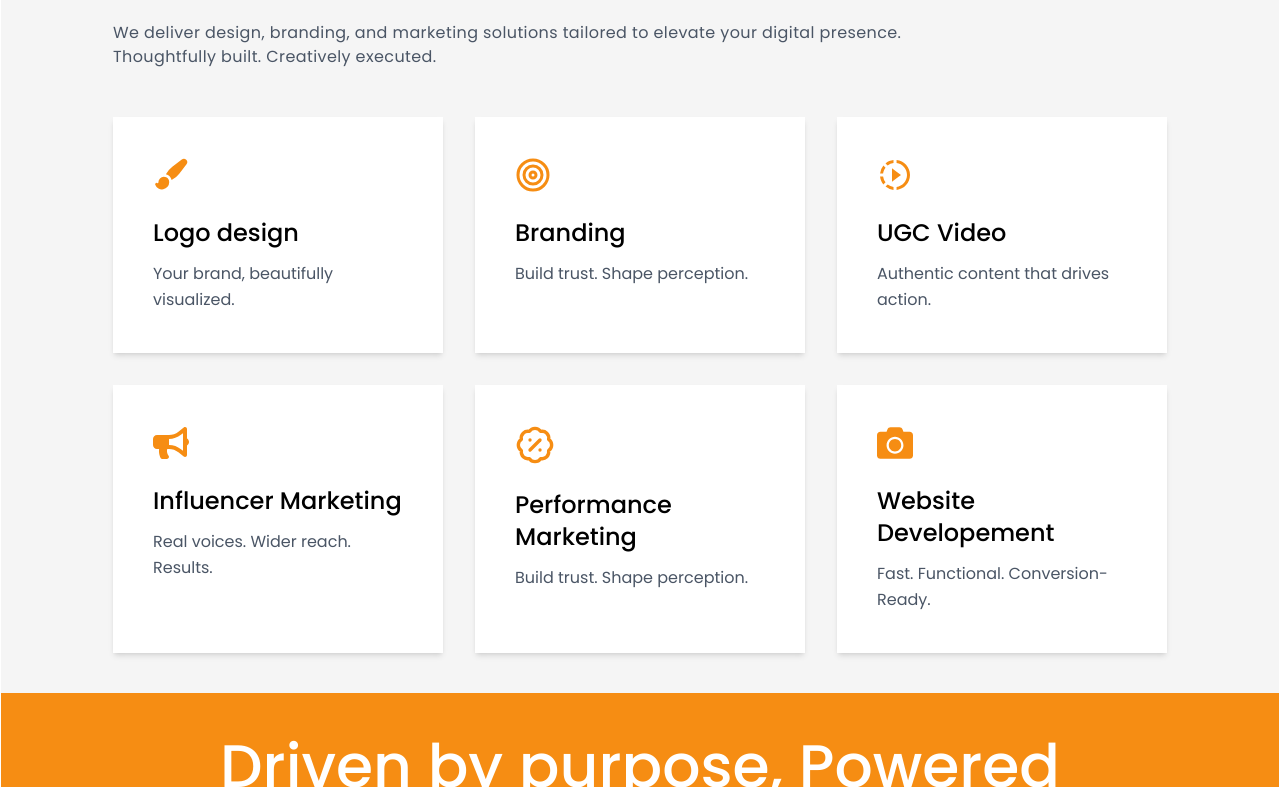
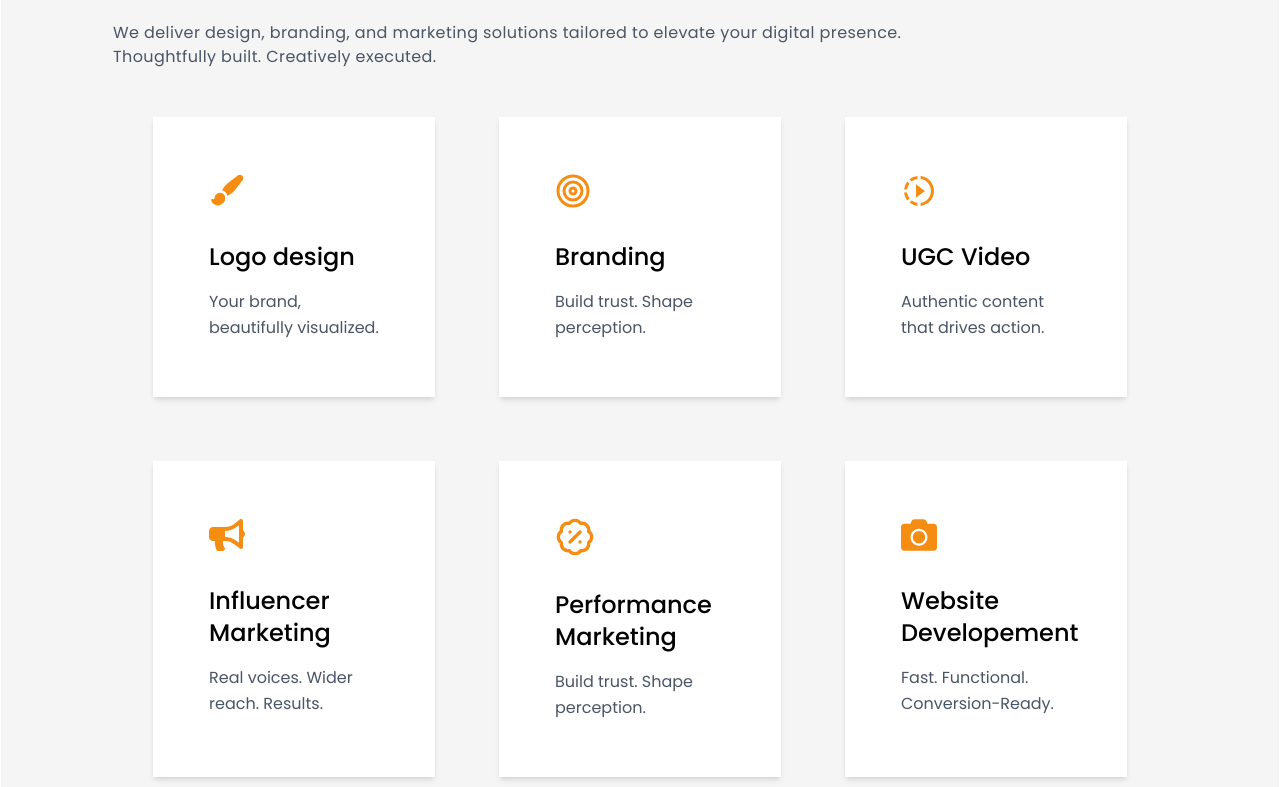
Before and after one commit to Code-X-Novas/winz-infotech-website, a React (Vite) app: page / in a window 1280 px wide. Shown: the part 873-1660 px from the top of the page. Built offline with nearby package versions, Linux system fonts and the light colour scheme; a web font is replaced by a local one.

Commit message:
Increased padding gap whereever it's necessar

```diff
--- a/src/pages/Home.jsx
+++ b/src/pages/Home.jsx
@@ -373,7 +373,7 @@ const Home = () => {
                 </div>
 
                 {/* Card */}
-                <div className="grid grid-cols-1 md:grid-cols-2 lg:grid-cols-3 gap-6 lg:gap-8">
+                <div className="grid grid-cols-1 md:grid-cols-2 lg:grid-cols-3 gap-6 lg:gap-16 lg:px-10">
                     {services.map((service, index) => (
                         <motion.div
                             key={index}
@@ -381,10 +381,10 @@ const Home = () => {
                             whileInView={{ opacity: 1, y: 0 }}
                             transition={{ duration: 0.4, delay: index * 0.1 }}
                             viewport={{ once: true }}
-                            className="bg-white p-8 lg:p-10 shadow-md hover:shadow-lg transition-shadow duration-300 flex flex-col"
+                            className="bg-white p-8 lg:p-12 xl:p-14 shadow-md hover:shadow-lg transition-shadow duration-300 flex flex-col"
                         >
-                            <div className="mb-6 flex justify-start">{service.icon}</div>
-                            <h3 className="text-xl lg:text-2xl font-medium mb-3">{service.title}</h3>
+                            <div className="mb-8 flex justify-start">{service.icon}</div>
+                            <h3 className="text-xl lg:text-2xl font-medium mb-4">{service.title}</h3>
                             <p className="text-gray-600 text-sm lg:text-base leading-relaxed">{service.desc}</p>
                         </motion.div>
                     ))}
@@ -517,7 +517,7 @@ const Home = () => {
             {/* Clients Who Trust Us */}
             <section className="w-full bg-[#f5f5f5] py-10">
                 {/* heading */}
-                <div className="lg:px-20 xl:px-28 px-8">
+                <div className="lg:px-20 xl:px-28 px-6">
                     <h2 className="xl:text-5xl md:text-4xl text-3xl font-medium">
                         <span className="text-[#F68D13]">Clients</span> Who Trust Us
                     </h2>
@@ -566,22 +566,22 @@ const Home = () => {
                         onSwiper={(swiper) => (swiperRef.current = swiper)}
                         breakpoints={{
                             0: {
-                                spaceBetween: 15,     // mobile
+                                spaceBetween: 10,     // mobile
                                 slidesPerView: 2,    // mobile shows 2 videos
                                 centeredSlides: false,
                             },
                             768: {
-                                spaceBetween: 20,     // tablet
+                                spaceBetween: 12,     // tablet
                                 slidesPerView: 3,    // tablet shows 3 videos
                                 centeredSlides: true,
                             },
                             1024: {
-                                spaceBetween: 20,
+                                spaceBetween: 8,
                                 slidesPerView: 3,   // laptop and up
                                 centeredSlides: true,
                             },
                             1280: {
-                                spaceBetween: 20,
+                                spaceBetween: 2,
                                 slidesPerView: 5,   // desktop shows 5 videos
                                 centeredSlides: true,
                             },
--- a/src/pages/swiper.css
+++ b/src/pages/swiper.css
@@ -70,7 +70,7 @@
 @media (min-width: 1024px) {
     .portrait-card-container {
         aspect-ratio: 9/16;
-        max-height: 85vh;
+        max-height: 105vh;
     }
 }
 
@@ -78,7 +78,14 @@
 @media (min-width: 1440px) {
     .portrait-card-container {
         aspect-ratio: 9/16;
-        max-height: 90vh;
+        max-height: 110vh;
+    }
+}
+
+/* Force reduced gap on large desktop */
+@media (min-width: 1280px) {
+    .portrait-swiper .swiper-slide {
+        margin-right: 2px !important;
     }
 }
 
```
